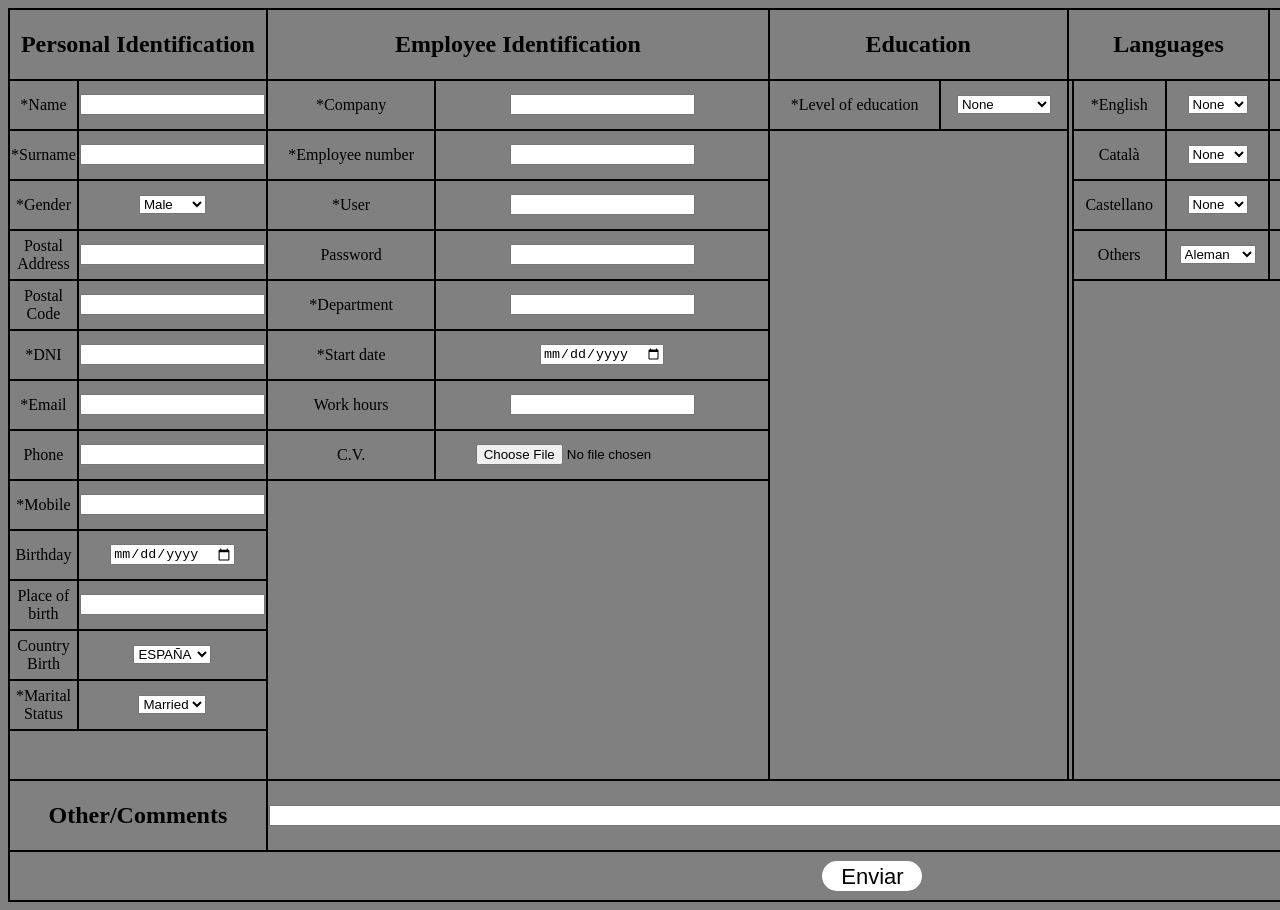
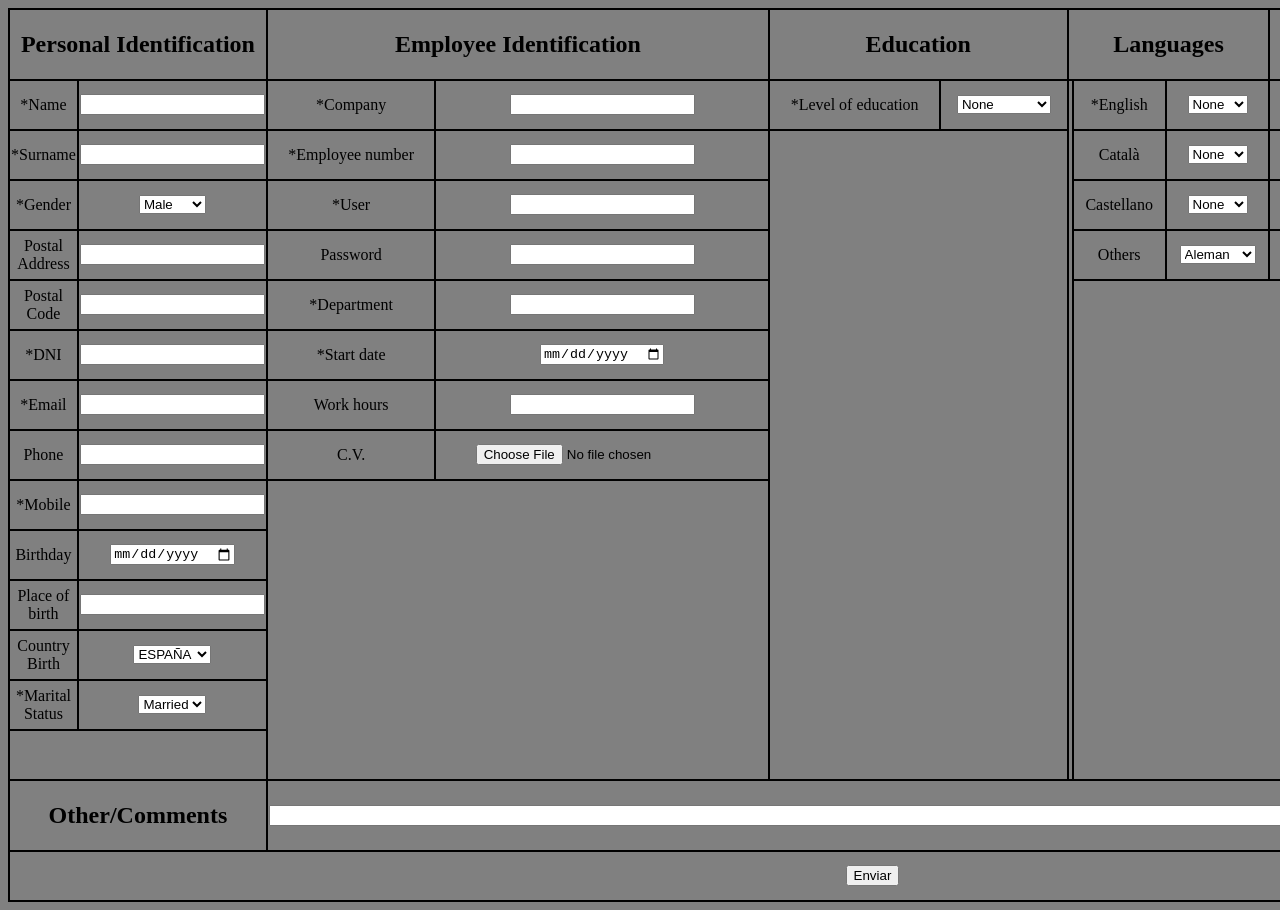
Before and after one commit to CarlosMasterMLG/DIW, a plain HTML site: page formulario/tablaFormulario.html in a window 1280 px wide. Shown: the top 910 px of the page. Drawn offline with Linux system fonts and the light colour scheme.

Commit message:
9 febrero clase

```diff
--- a/formulario/tablaFormulario.html
+++ b/formulario/tablaFormulario.html
@@ -42,6 +42,7 @@
     }
 </style>
 <body>
+    <form>
     <table>
         <tr>
             <td colspan="2"><h2>Personal Identification</h2></td>
@@ -258,11 +259,12 @@
         </tr>
         <tr>
             <td colspan="12">
-                <input type="button" value="Enviar" onclick="mensaje()" id="btn">
+                <input type="submit" id="id_submit" name="submit" value="Enviar">
             </td>
         </tr>
     </table>
 
+    </form>
 
 
 </body>
```
